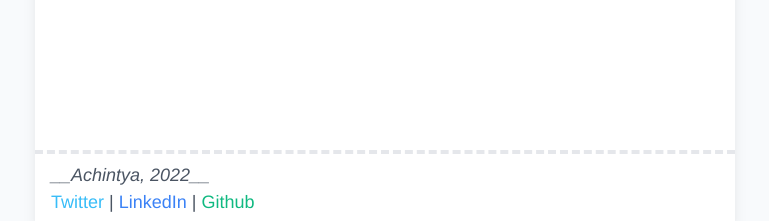
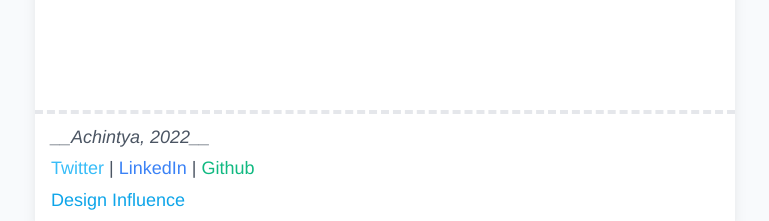
Before and after one commit to achntj/garden, a Next.js app: page /spotify in a window 1280 px wide. Shown: the part 576-797 px from the top of the page, without its empty margins (255-1024 px from the left). Built offline with nearby package versions, Linux system fonts and the light colour scheme; no server answers.

Commit message:
design credits

```diff
--- a/components/Footer.js
+++ b/components/Footer.js
@@ -1,22 +1,28 @@
 import React from "react";
+import Link from "next/link";
 
 function Footer() {
   return (
-    <footer>
+    <footer className="prose">
       <div className="mt-10 text-gray-600 py-2 border-t-4 border-dashed p-4 text-base">
         <i>__Achintya, 2022__</i>
         <br />
-        <a className="text-sky-400" href="https://twitter.com/achintyajha_">
+        <a className="!text-sky-400" href="https://twitter.com/achintyajha_">
           Twitter
         </a>{" "}
         |{" "}
-        <a className="text-blue-500" href="https://linkedin.com/in/achintyajha">
+        <a
+          className="!text-blue-500"
+          href="https://linkedin.com/in/achintyajha"
+        >
           LinkedIn
         </a>{" "}
         |{" "}
-        <a className="text-emerald-500" href="https://github.com/achintyajha">
+        <a className="!text-emerald-500" href="https://github.com/achintyajha">
           Github
         </a>
+        <br />
+        <Link href="design.txt">Design Influence</Link>
       </div>
     </footer>
   );
```
Also changed, not shown: public/design.txt (added).
